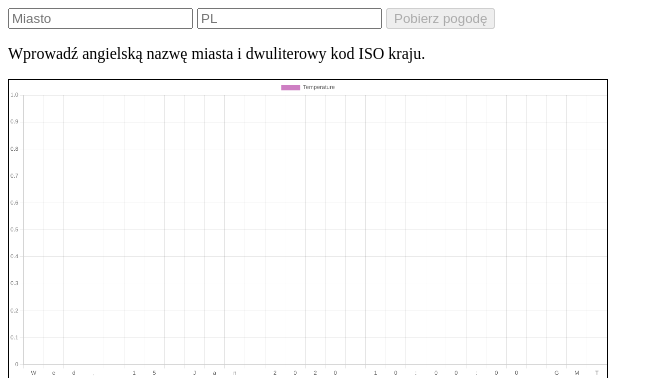
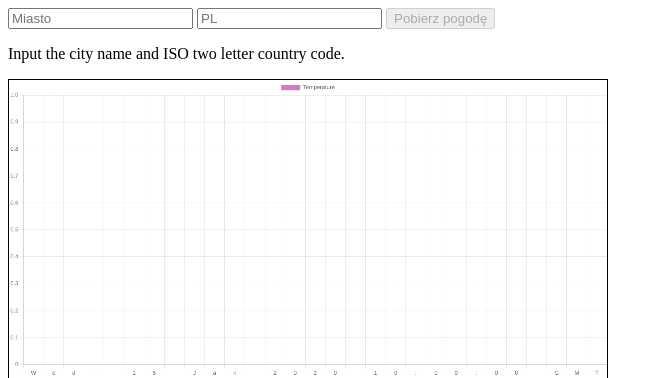
Before and after one commit to DariuszZ23/weather-dashboard-flask, a Flask app: template templates/index.html in a window 1280 px wide. Shown: the top 378 px of the page, without its empty margins (0-663 px from the left). Run offline with Flask 3, Linux system fonts and the light colour scheme; the template is opened without the code that fills it: most values are stand-ins (such as "Sample title", 1, 10 or a date in 2020).

Commit message:
changed to english

```diff
--- a/templates/index.html
+++ b/templates/index.html
@@ -8,7 +8,7 @@
         border: 1px solid black;
     }
 </style>
-    <title>Pogoda</title>
+    <title>Weather</title>
     <script src="https://cdn.jsdelivr.net/npm/chart.js"></script>
     <script>
         function toggleButton() {
@@ -28,7 +28,7 @@
     <button id="submitButton" disabled type="submit">Pobierz pogodę</button>
 </form>
 
-<p>Wprowadź angielską nazwę miasta i dwuliterowy kod ISO kraju. </p>
+<p>Input the city name and ISO two letter country code.</p>
 
 {% if weather %}
 
```
